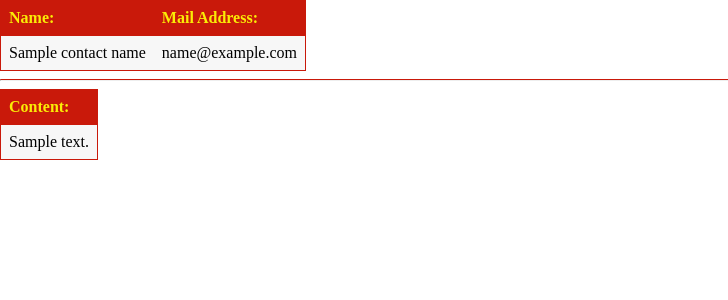
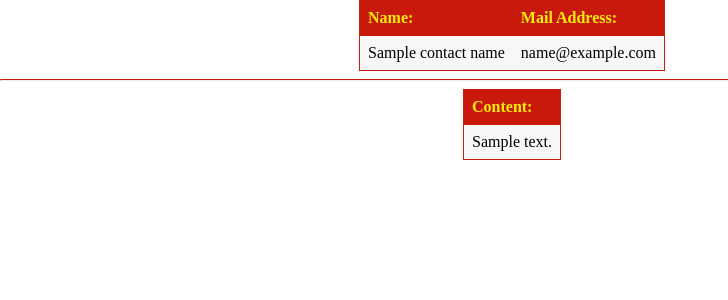
Before and after one commit to arjanvdmeij/msp4-bricksticker, a Django app: template contact/templates/contact_mail.html in a window 1280 px wide. Shown: the top 300 px of the page, without its empty margins (0-728 px from the left). Run offline with Django 3.2, Linux system fonts and the light colour scheme; the template is opened without the code that fills it: most values are stand-ins (such as "Sample title", 1, 10 or a date in 2020).

Commit message:
Some small updates to HTML of the mails

```diff
--- a/contact/templates/cc_contact_mail.html
+++ b/contact/templates/cc_contact_mail.html
@@ -94,6 +94,8 @@
             <p>Thank you for filling out the contact form at <a style="color:#c9190a" href="https://{{ site }}"><b>Brickstickershop</b></a>.</p>
             <p>Below you will find your submitted form. We will get in contact with you as soon as possible!</p>
         </div>
+    </div>
+    <div class="row">
         <div class="col m-tiny">
             <center>
             <table class="table">
--- a/contact/templates/contact_mail.html
+++ b/contact/templates/contact_mail.html
@@ -66,6 +66,7 @@
 <body>
     <div class="row">
         <div class="col">
+            <center>
             <table class="table">
                 <tr>
                     <th>Name:</th>
@@ -85,6 +86,7 @@
                     <td>{{ form_content }}</td>
                 </tr>
             </table>
+            </center>
         </div>
     </div>
 </body>
```
